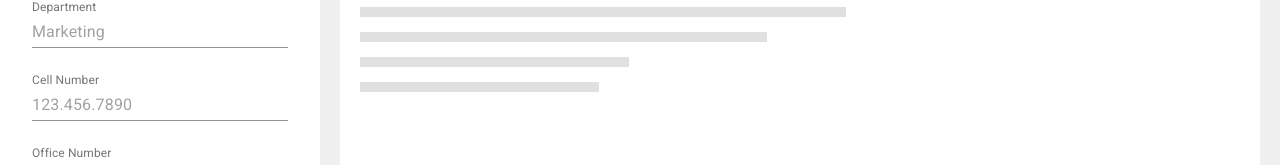
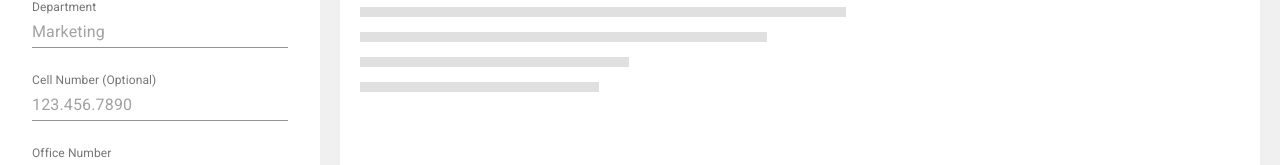
Before and after one commit to driveformv/mvt-email-signature, a React (Create React App) app: page / in a window 1280 px wide. Shown: the part 235-400 px from the top of the page. Built offline with nearby package versions, Linux system fonts and the light colour scheme.

Commit message:
Add optional label on cell number

```diff
--- a/src/App.js
+++ b/src/App.js
@@ -92,7 +92,7 @@ function App() {
 					/>
 
 					<PhoneInput
-						label="Cell Number"
+						label="Cell Number (Optional)"
 						value={cellNumber}
 						setState={setCellNumber}
 					/>
```
